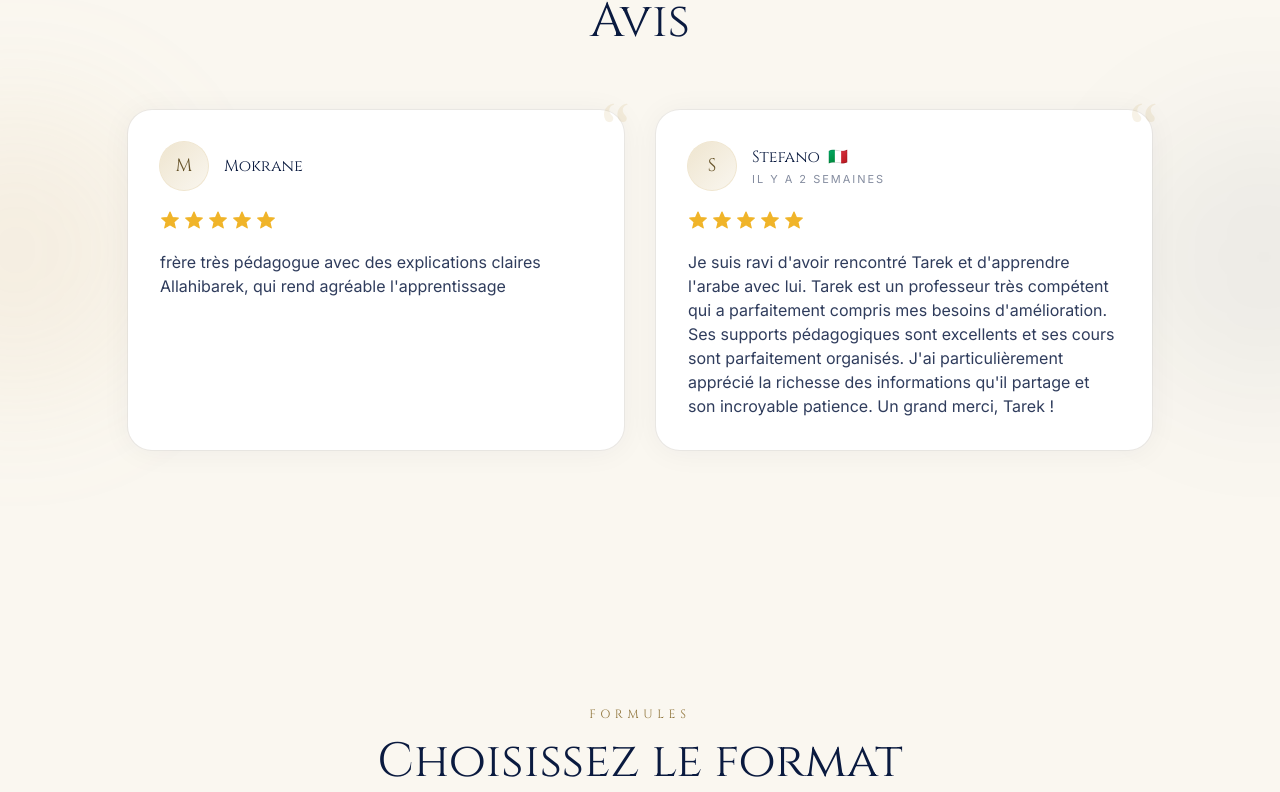
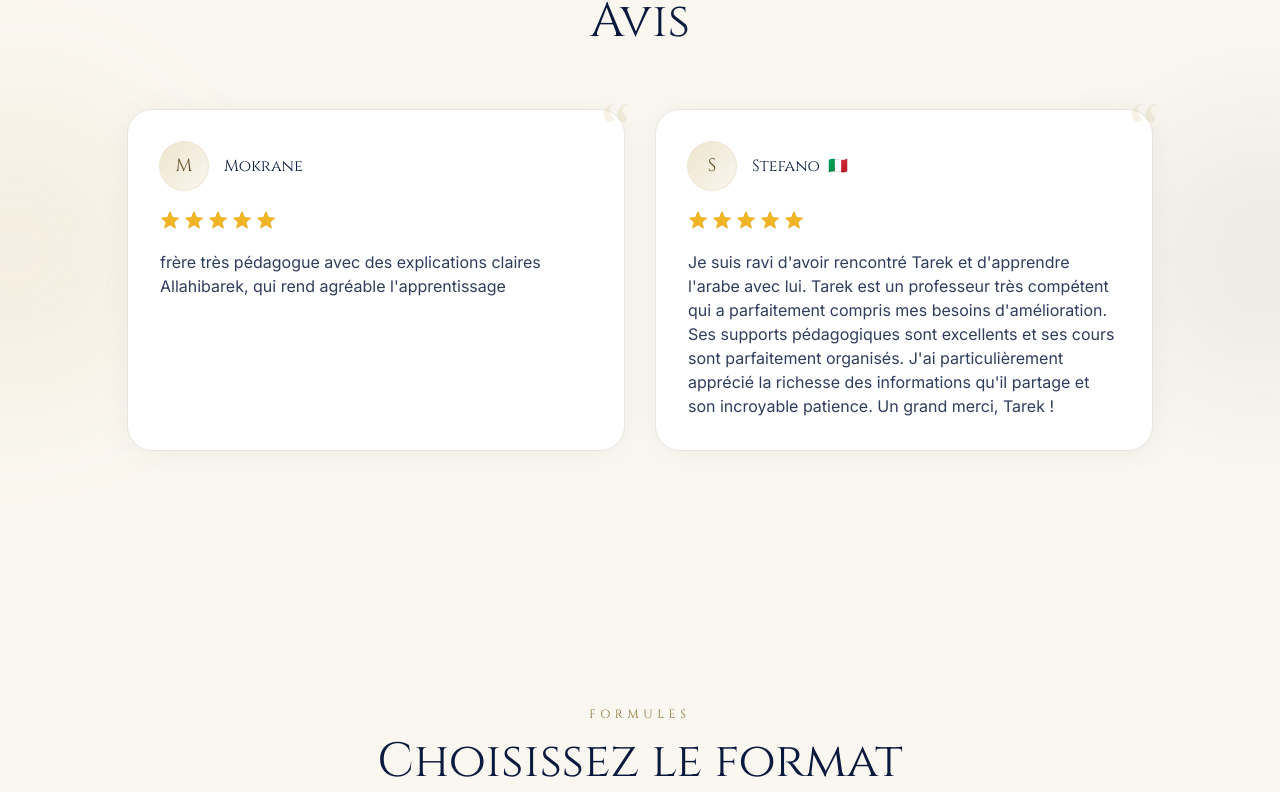
Before and after one commit to FaroukHUB/alirtiqa, a Next.js app: page / in a window 1280 px wide. Shown: the part 5132-5924 px from the top of the page. Built offline with nearby package versions, Linux system fonts and the light colour scheme.

Commit message:
Avis: remove dates from review cards
Drop the date field from the Avis type, the data, and the card
render. Each card now shows: avatar + name (+ optional flag),
stars, comment.

Co-Authored-By: Claude Opus 4.6 (1M context) <noreply@anthropic.com>

```diff
--- a/src/components/sections/Avis.tsx
+++ b/src/components/sections/Avis.tsx
@@ -8,7 +8,6 @@ const ease = [0.16, 1, 0.3, 1] as const;
 type Avis = {
   nom: string;
   flag?: string;
-  date?: string;
   stars?: number;
   texte: string;
 };
@@ -23,7 +22,6 @@ const avis: Avis[] = [
   {
     nom: "Stefano",
     flag: "🇮🇹",
-    date: "Il y a 2 semaines",
     stars: 5,
     texte:
       "Je suis ravi d'avoir rencontré Tarek et d'apprendre l'arabe avec lui. Tarek est un professeur très compétent qui a parfaitement compris mes besoins d'amélioration. Ses supports pédagogiques sont excellents et ses cours sont parfaitement organisés. J'ai particulièrement apprécié la richesse des informations qu'il partage et son incroyable patience. Un grand merci, Tarek !",
@@ -120,11 +118,6 @@ function AvisCard({ a }: { a: Avis }) {
               </span>
             )}
           </h3>
-          {a.date && (
-            <p className="mt-0.5 text-[11px] uppercase tracking-[0.18em] text-nuit/50">
-              {a.date}
-            </p>
-          )}
         </div>
       </motion.header>
 
```
